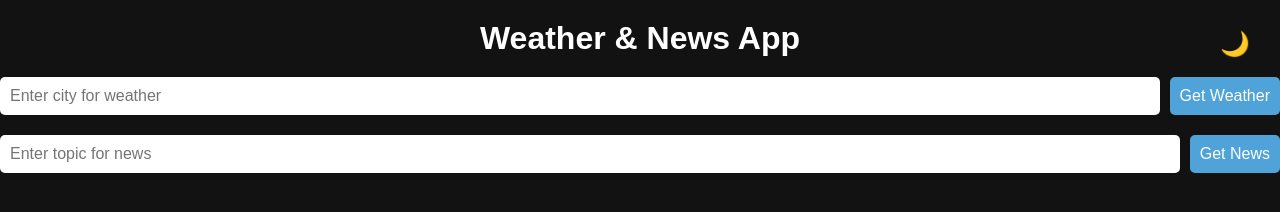
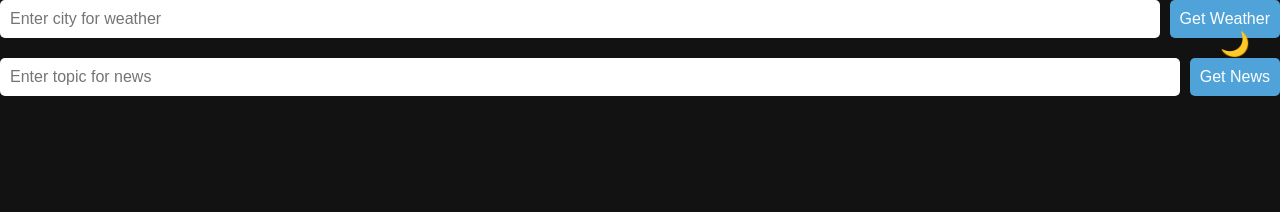
Before and after one commit to devikajslola/devikajslola.github.io, a plain HTML site: page index.html in a window 1280 px wide. Drawn offline with Linux system fonts and the light colour scheme.

Commit message:
Update index.html

```diff
--- a/index.html
+++ b/index.html
@@ -7,7 +7,6 @@
     <title>Weather & News App</title>
 </head>
 <body class="dark-mode">
-    <h1>Weather & News App</h1>
     <button id="toggle-theme">🌙</button>
     <div class="button-container">
         <input type="text" id="city-input" placeholder="Enter city for weather">
```
